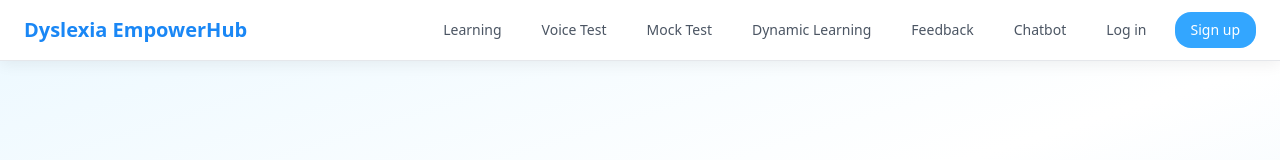
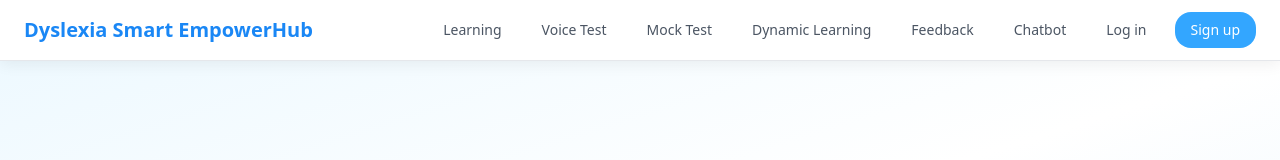
Before and after one commit to Saitharunmotipeta/Dyslexia-EmpowerHub, a Next.js app in the folder Frontend/: page / in a window 1280 px wide. Shown: the top 160 px of the page. Built offline with nearby package versions, Linux system fonts and the light colour scheme.

Commit message:
Update navigation link text to 'Dyslexia Smart EmpowerHub'

```diff
--- a/Frontend/components/layout/Nav.tsx
+++ b/Frontend/components/layout/Nav.tsx
@@ -24,7 +24,7 @@ export function Nav() {
           href="/"
           className="text-xl font-bold text-primary-600 hover:text-primary-700"
         >
-          Dyslexia EmpowerHub
+          Dyslexia Smart EmpowerHub
         </Link>
 
         <div className="flex flex-wrap items-center justify-end gap-2 sm:gap-4">
```
